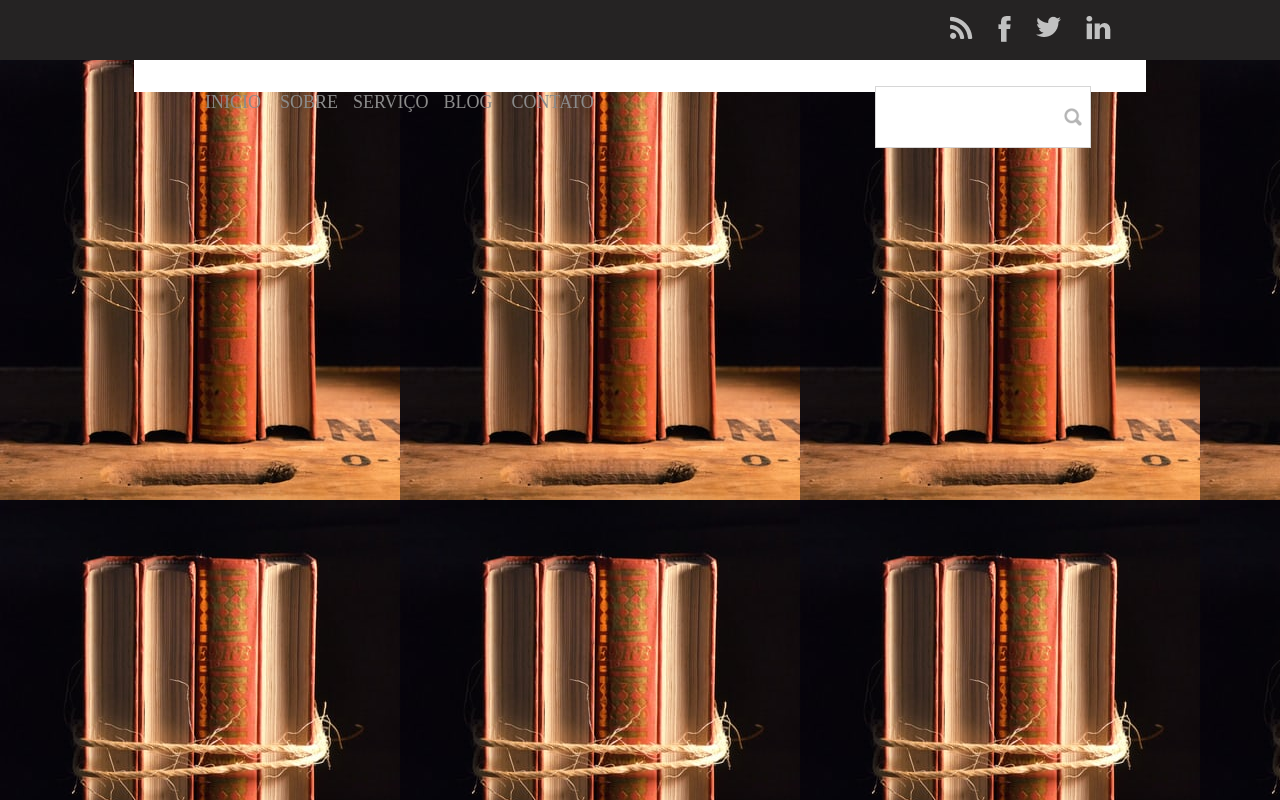
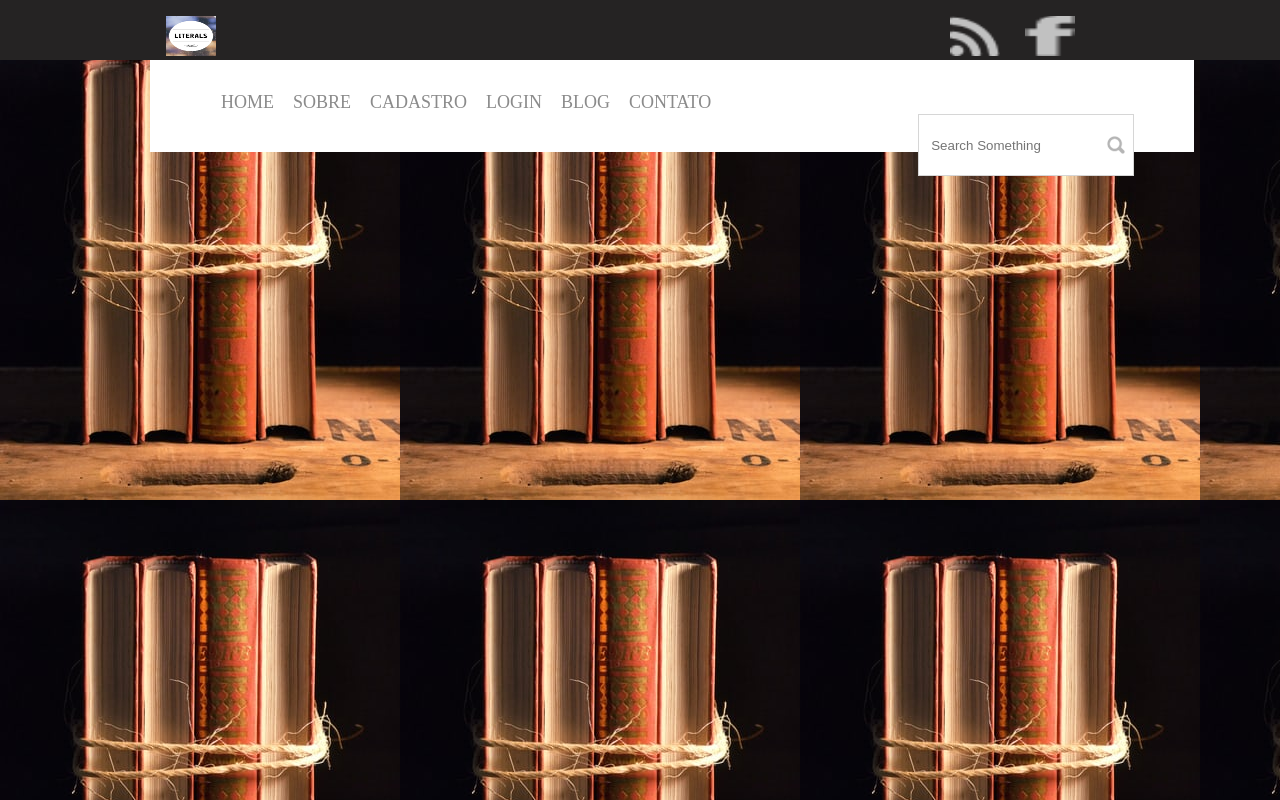
Before and after one commit to renatasouzamelo/Bandtec-Projeto-individual, a plain HTML site: page Site-Institucional/index.html in a window 1280 px wide. Drawn offline with Linux system fonts and the light colour scheme.

Commit message:
atualizando documentacao

```diff
--- a/Site-Institucional/CSS/style.css
+++ b/Site-Institucional/CSS/style.css
@@ -20,6 +20,11 @@ body {
      padding: 16px;
      width: 70%;
     }
+
+    img{
+        height: 40px;
+        width: 50px;
+    }
     .redes-sociais ul li {
     margin-left: 25px;
     display: inline-block;
@@ -32,7 +37,8 @@ body {
     }
     .header-2 {
     background-color: #ffffff;
-    width: 980px;
+    width: 1012px;
+    height: 60px;
     margin: 0 auto;
     padding: 16px;
     }
@@ -48,11 +54,11 @@ body {
     }
 
     .menu ul li:hover {   /* O hover CSS é uma pseudo-classe da linguagem de estilos que permite a criação de diversos efeitos interessantes em uma página HTML.*/
-        border-bottom: 3px solid #00bac6;
+        border-bottom: 3px solid #00bfff;
     }
 
     .menu ul li a:hover {
-        color: #00bac6;
+        color: #00bfff;
 
     }
 
--- a/Site-Institucional/index.html
+++ b/Site-Institucional/index.html
@@ -13,7 +13,7 @@
         <main>
             <div class="header-1">
                 <div class="logo">
-                    <img src="" alt="">
+                    <img src="./img/logo.jpeg" alt="">
                 </div>
                 <div class="redes-sociais">
                     <ul>
@@ -42,22 +42,33 @@
             </div>
         </main>
     </header>
+
+    <main class="menu-urls">
         <div class="header-2">
             <div class="menu">
                 <ul>
-                    <li><a href="index.html" >INICIO</a></li>
-                    <li><a href="./sobre.html"  target="blank">SOBRE</a</li>
-                    <li><a href="./servico.html"  target="blank">SERVIÇO</a</li>
-                    <li><a href="#"> <a href=""  target="blank">Blog</a></li>
-                    <li><a href="./contato.html"  target="blank">CONTATO</a</li>
-
+                    <li>
+                        <a href="">Home</a>
+                    </li>
+                    <li>
+                        <a href="">Sobre</a>
+                    </li>
+                    <li>
+                        <a href="">Cadastro</a>
+                    </li>
+                    <li>
+                        <a href="">Login</a>
+                    </li>
+                    <li>
+                        <a href="">Blog</a>
+                    </li>
+                    <li>
+                        <a href="">Contato</a>
+                    </li>
                 </ul>
-
             </div>
             <div class="busca">
-                <input tipe="text">
-
-
+                <input placeholder="Search Something" type="text">
             </div>
         </div>
     </main>
```
Also changed, not shown: Site-Institucional/img/logo.jpeg (added), Site-Institucional/img/logo1.jpeg (added), 5 other files.
